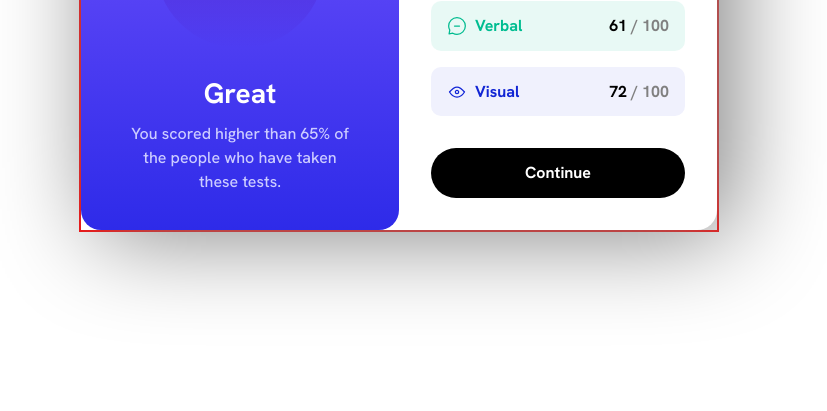
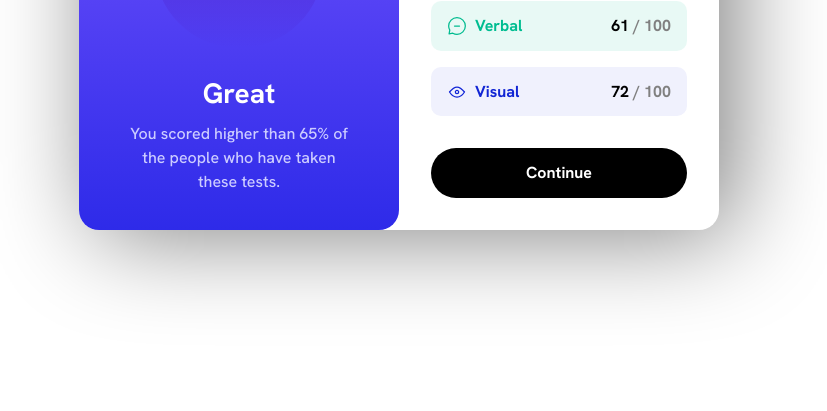
Before and after one commit to fumzy123/results-summary-component, a plain HTML site: page index.html in a window 1280 px wide. Shown: the part 389-800 px from the top of the page, without its empty margins (241-1068 px from the left). Drawn offline with Linux system fonts and the light colour scheme.

Commit message:
Rounded all corners of the result-card

```diff
--- a/css/components/result-card.css
+++ b/css/components/result-card.css
@@ -210,8 +210,8 @@
         display: flex;
 
         /** Box Model **/
-        border-top-right-radius: var(--round-edges);
-        border-bottom-right-radius: var(--round-edges);
+        border-radius: var(--round-edges);
+
         box-shadow: 15px 5px 100px rgb(128, 128, 128);
     }
 
--- a/css/utils.css
+++ b/css/utils.css
@@ -30,7 +30,7 @@ img {
     width: 100%;
     margin-inline: auto;
     /* padding-inline: 0.5rem; */
-    border: 2px solid red;
+    /* border: 2px solid red; */
 }
 
 /* MOBILE FIRST */
```
